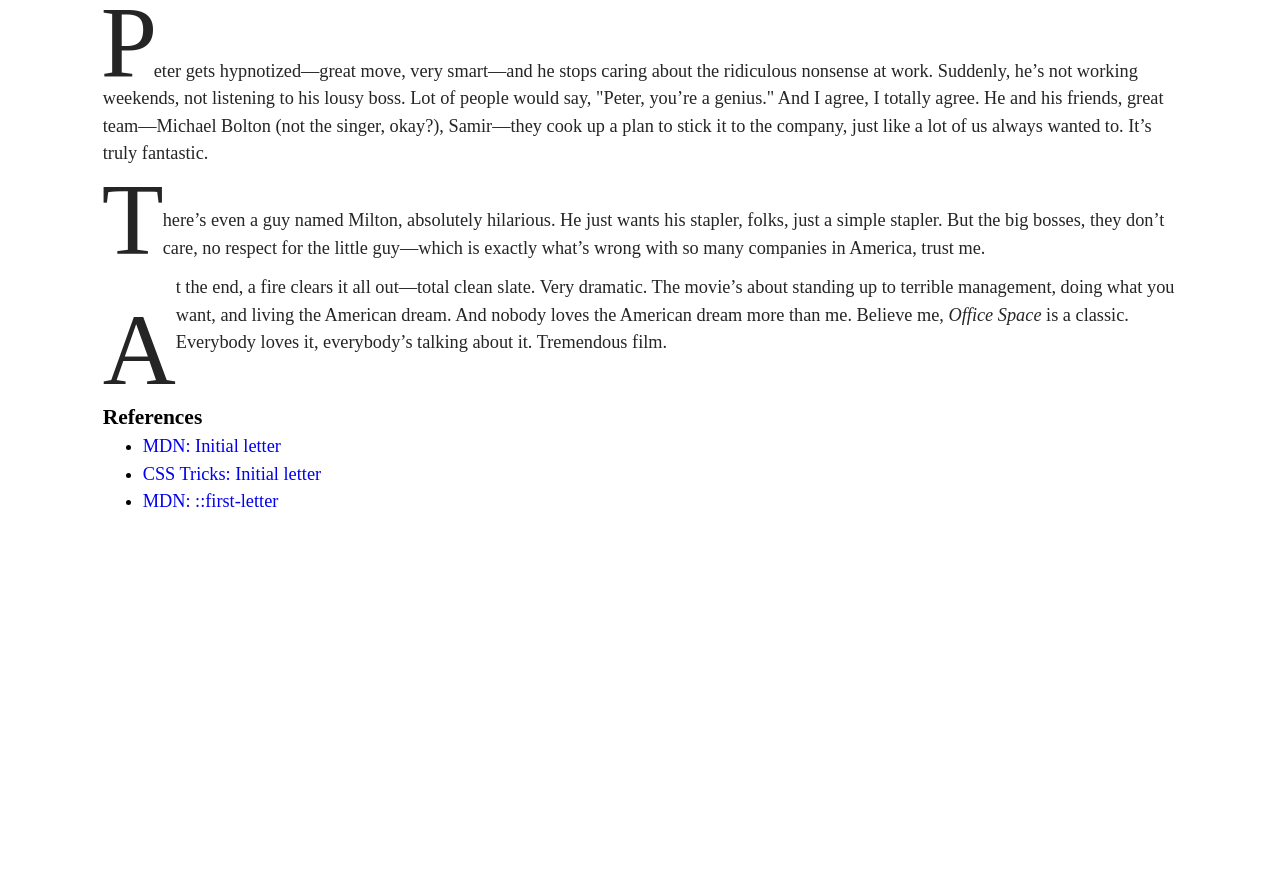
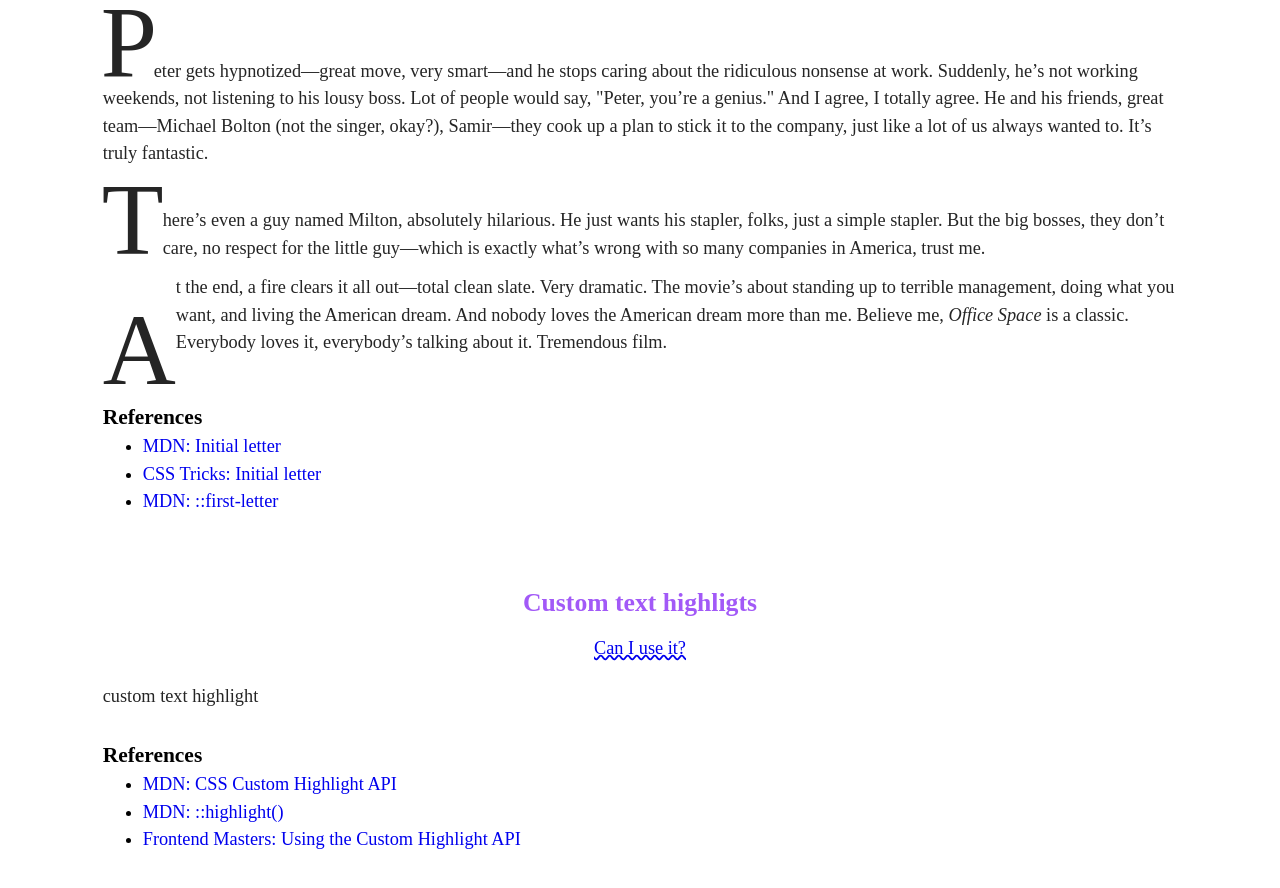
Before and after one commit to cwallervand/frontend-snacks-part3, a website built with Vite: page index.html in a window 1280 px wide. Shown: the part 1388-2276 px from the top of the page. Before the commit the page ends 1972 px from the top, so only its background shows below. Built offline with nearby package versions, Linux system fonts and the light colour scheme.

Commit message:
Added topic section for custom text highlight

```diff
--- a/index.html
+++ b/index.html
@@ -49,6 +49,7 @@
 							<li>Popover API</li>
 							<li>Inert attribute</li>
 							<li>Initial letter</li>
+							<li>Custom text highlight</li>
 						</ul>
 					</details>
 				</section>
@@ -153,6 +154,24 @@
 						</li>
 					</ul>
 				</topic-section>
+				<topic-section topic-title="Custom text highligts" can-i-use-href="https://caniuse.com/?search=%3A%3Ahighlight">
+					<p>custom text highlight</p>
+					<ul slot="topic-references">
+						<li>
+							<a href="https://developer.mozilla.org/en-US/docs/Web/API/CSS_Custom_Highlight_API">
+								MDN: CSS Custom Highlight API
+							</a>
+						</li>
+						<li>
+							<a href="https://developer.mozilla.org/en-US/docs/Web/CSS/::highlight">MDN: ::highlight()</a>
+						</li>
+						<li>
+							<a href="https://frontendmasters.com/blog/using-the-custom-highlight-api/">
+								Frontend Masters: Using the Custom Highlight API
+							</a>
+						</li>
+					</ul>
+				</topic-section>
 			</main>
 		</div>
 		<script type="module" src="/src/main.js"></script>
```
